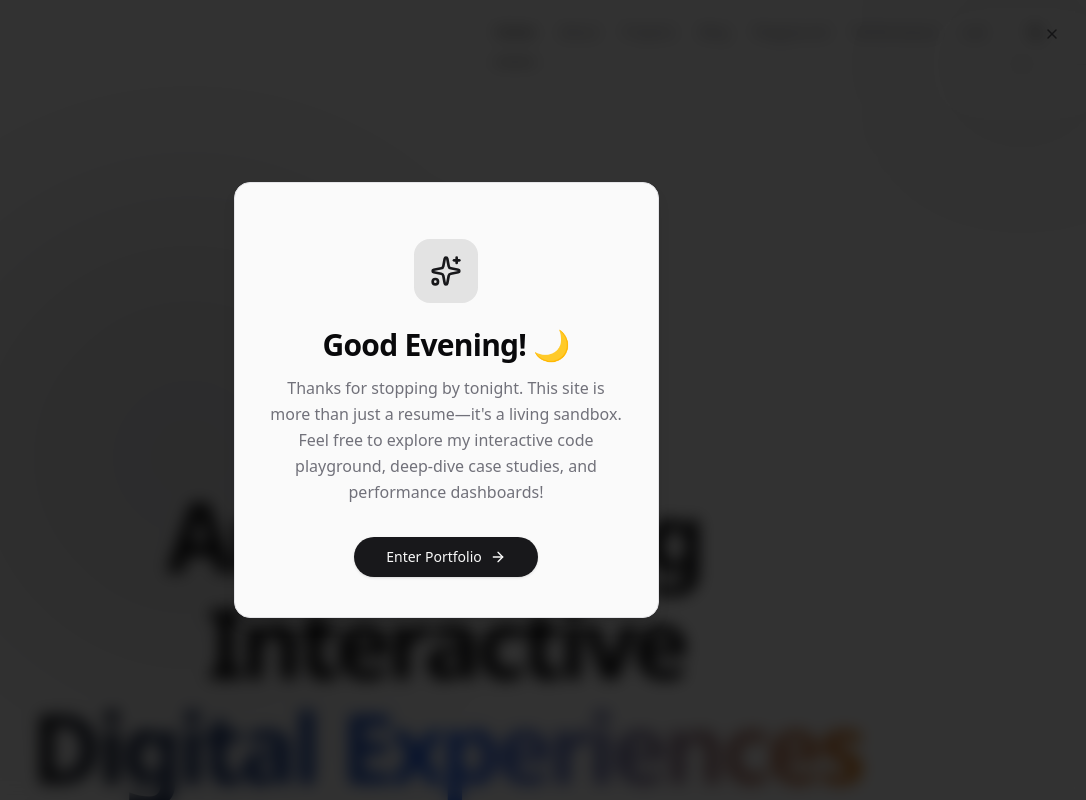
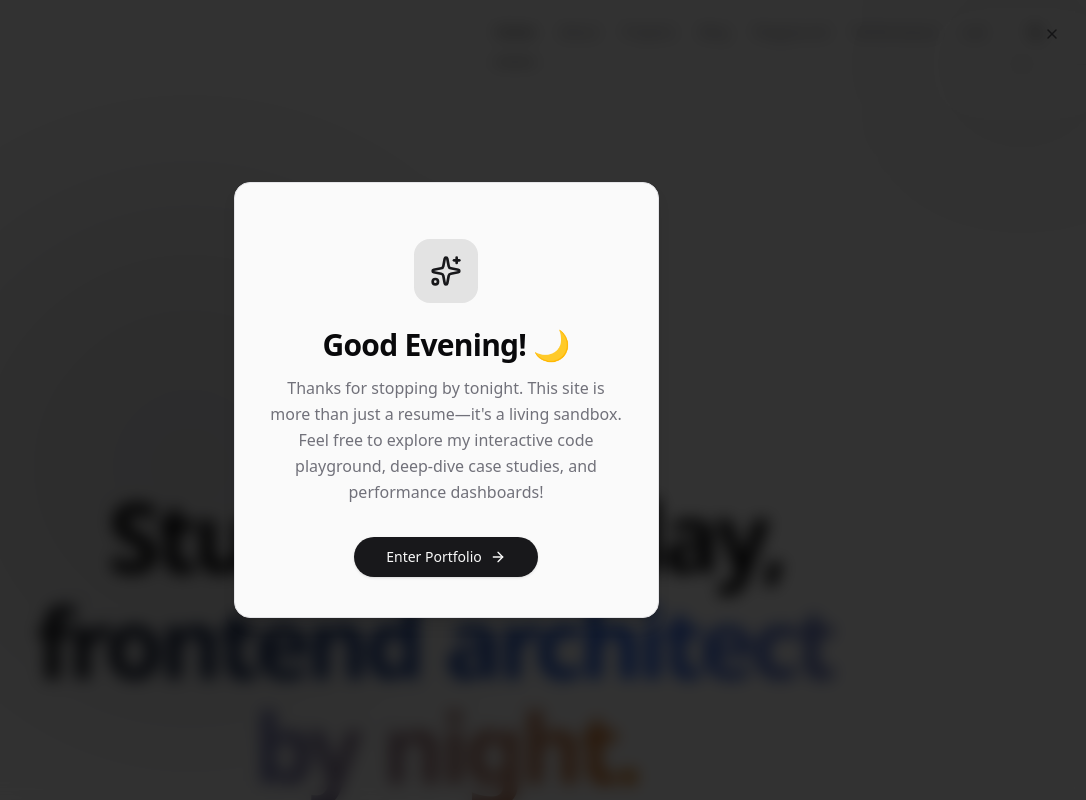
Before and after one commit to djayourikelvinatsu-hub/my_portfolio, a Next.js app: page / in a window 1280 px wide. Shown: the top 800 px of the page, without its empty margins (194-1280 px from the left). Built offline with nearby package versions, Linux system fonts and the light colour scheme.

Commit message:
update(home): update hero text content

```diff
--- a/src/app/page.tsx
+++ b/src/app/page.tsx
@@ -82,18 +82,20 @@ export default function Home() {
           </motion.div>
 
           <h1 className="text-4xl sm:text-5xl md:text-7xl lg:text-8xl font-black tracking-tighter mb-4 sm:mb-6 leading-[1.1] overflow-hidden">
-            <motion.span variants={wordVariants} className="inline-block mr-[0.25em]">Architecting</motion.span>
-            <motion.span variants={wordVariants} className="inline-block">Interactive</motion.span>
+            <motion.span variants={wordVariants} className="inline-block mr-[0.25em]">Student</motion.span>
+            <motion.span variants={wordVariants} className="inline-block mr-[0.25em]">by</motion.span>
+            <motion.span variants={wordVariants} className="inline-block">day,</motion.span>
             <br className="hidden md:block" />
             <span className="text-transparent bg-clip-text bg-gradient-to-r from-primary via-chart-2 to-chart-4 pb-2">
-              <motion.span variants={wordVariants} className="inline-block mr-[0.25em]">Digital</motion.span>
-              <motion.span variants={wordVariants} className="inline-block">Experiences</motion.span>
+              <motion.span variants={wordVariants} className="inline-block mr-[0.25em]">frontend</motion.span>
+              <motion.span variants={wordVariants} className="inline-block mr-[0.25em]">architect</motion.span>
+              <motion.span variants={wordVariants} className="inline-block mr-[0.25em]">by</motion.span>
+              <motion.span variants={wordVariants} className="inline-block">night.</motion.span>
             </span>
           </h1>
 
           <motion.p variants={itemVariants} className="text-base sm:text-lg md:text-xl text-muted-foreground max-w-2xl mx-auto mb-8 sm:mb-10 leading-relaxed px-2">
-            Frontend Developer and Student at Accra Technical University.
-            I specialize in building premium, high-performance web applications using modern web technologies.
+            At Accra Technical University, I&apos;m learning the rules—then breaking them to build premium, high-performance web applications with modern technologies. I believe great code doesn&apos;t just function—it feels something. Every project I touch is a chance to turn complex problems into seamless digital moments. Scroll down to see what I&apos;m building—and maybe let&apos;s build something together.
           </motion.p>
 
           <motion.div variants={itemVariants} className="flex flex-col sm:flex-row gap-4 justify-center items-center w-full sm:w-auto">
```
